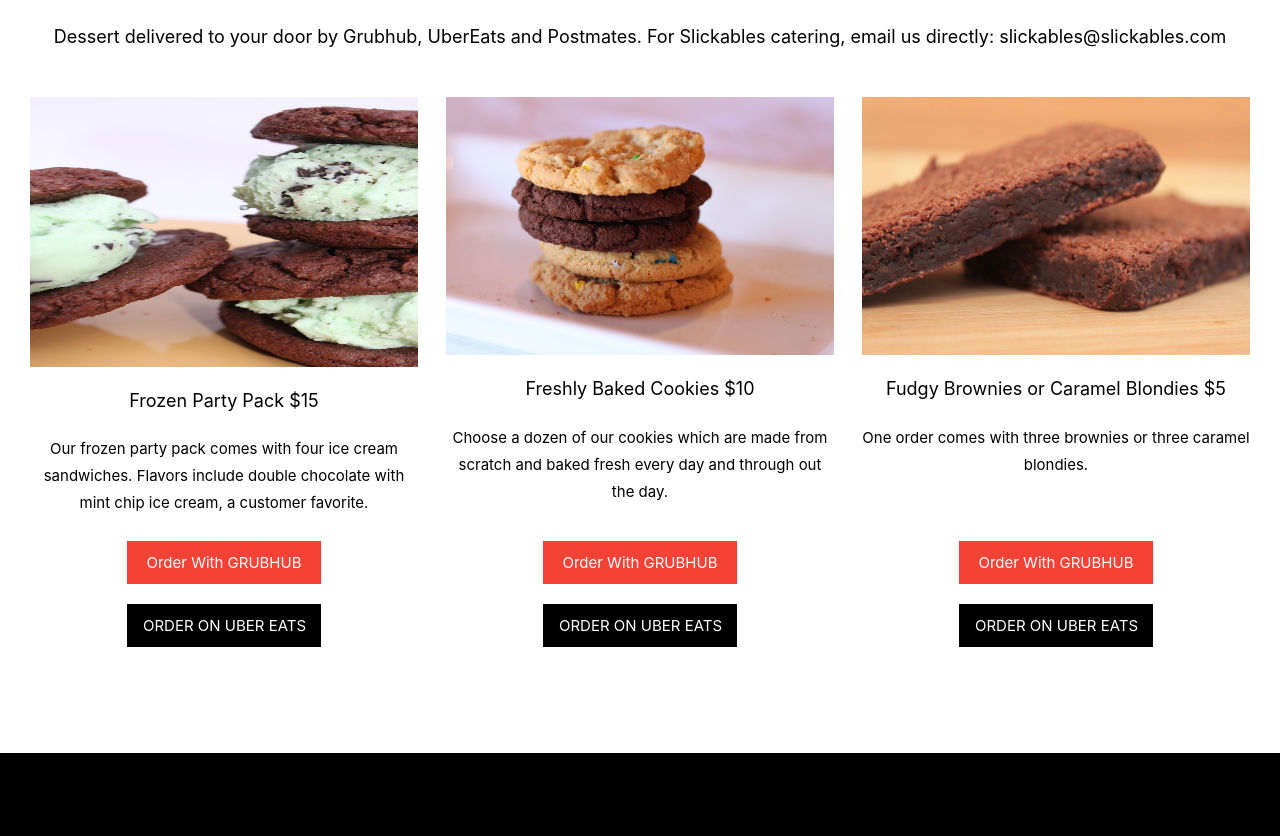
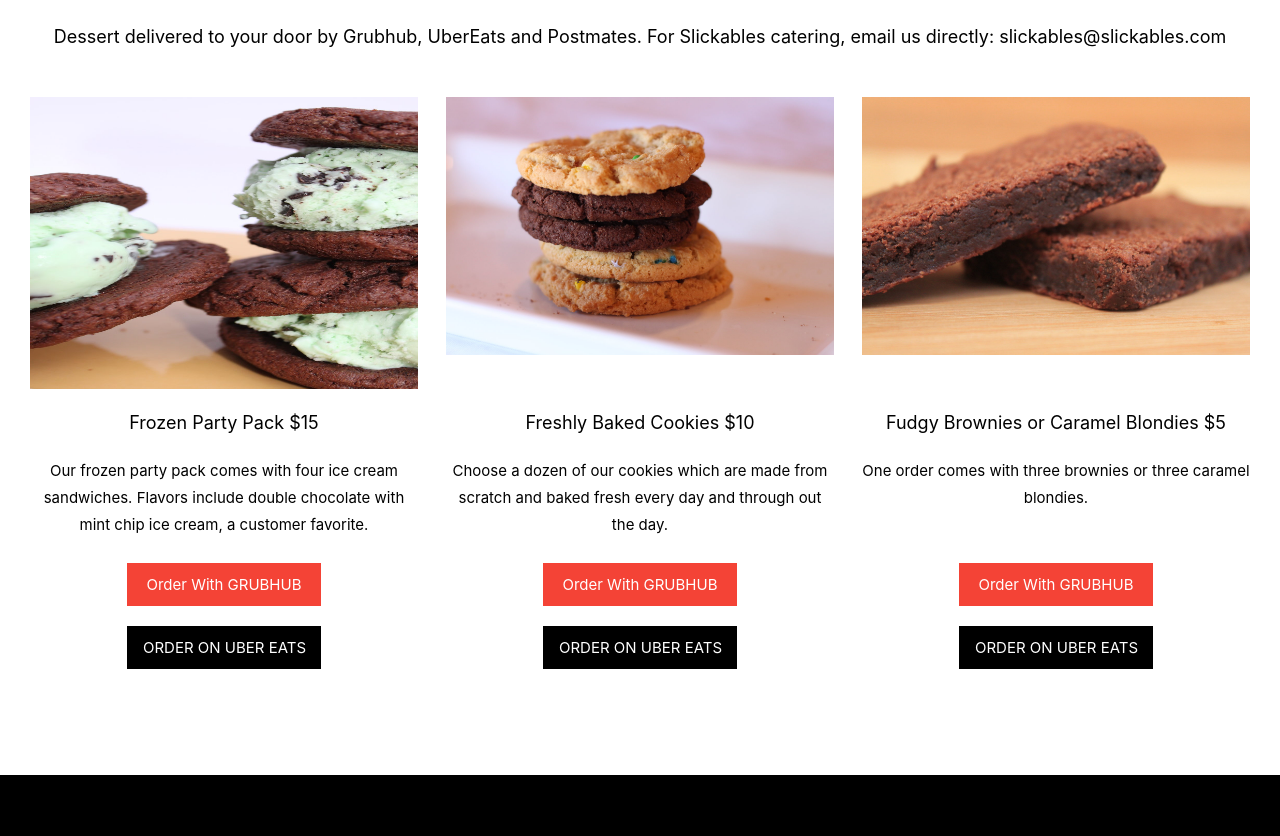
Before and after one commit to cafitzp1/TeamProject, a plain HTML site: page public/index.html in a window 1280 px wide. Shown: the part 890-1726 px from the top of the page. Drawn offline with nearby package versions, Linux system fonts and the light colour scheme.

Commit message:
messed with size of photo (only change is height on first photo)

```diff
--- a/public/index.html
+++ b/public/index.html
@@ -61,19 +61,29 @@
           Postmates. For Slickables catering,
           email us directly: slickables@slickables.com</p>
       </div>
+    </div>
+    <div class="w3-row-padding w3-center">
       <div class="w3-third">
-        <img src="./images/dessert1.jpeg" alt="dessert image" style="width: 100%; height: 270px;">
+        <img src="./images/dessert1.jpeg" alt="dessert image" style="width: 100%; height: 19.5rem;" id="desert1Id">
+      </div>
+      <div class="w3-third">
+        <img src="./images/dessert2.jpeg" alt="dessert image" style="width: 100%;">
+      </div>
+      <div class="w3-third">
+        <img src="./images/dessert3.jpeg" alt="dessert image" style="width: 100%;">
+      </div>
+    </div>
+    <div class="w3-row-padding w3-center">
+      <div class="w3-third">
         <p class="w3-large">Frozen Party Pack $15</p>
         <p>Our frozen party pack comes with four ice cream sandwiches. Flavors include double chocolate with mint chip
           ice cream, a customer favorite.</p>
       </div>
       <div class="w3-third">
-        <img src="./images/dessert2.jpeg" alt="dessert image" style="width: 100%;">
         <p class="w3-large">Freshly Baked Cookies $10</p>
         <p>Choose a dozen of our cookies which are made from scratch and baked fresh every day and through out the day.</p>
       </div>
       <div class="w3-third">
-        <img src="./images/dessert3.jpeg" alt="dessert image" style="width: 100%;">
         <p class="w3-large">Fudgy Brownies or Caramel Blondies $5</p>
         <p>One order comes with three brownies or three caramel blondies. </p>
       </div>
```
